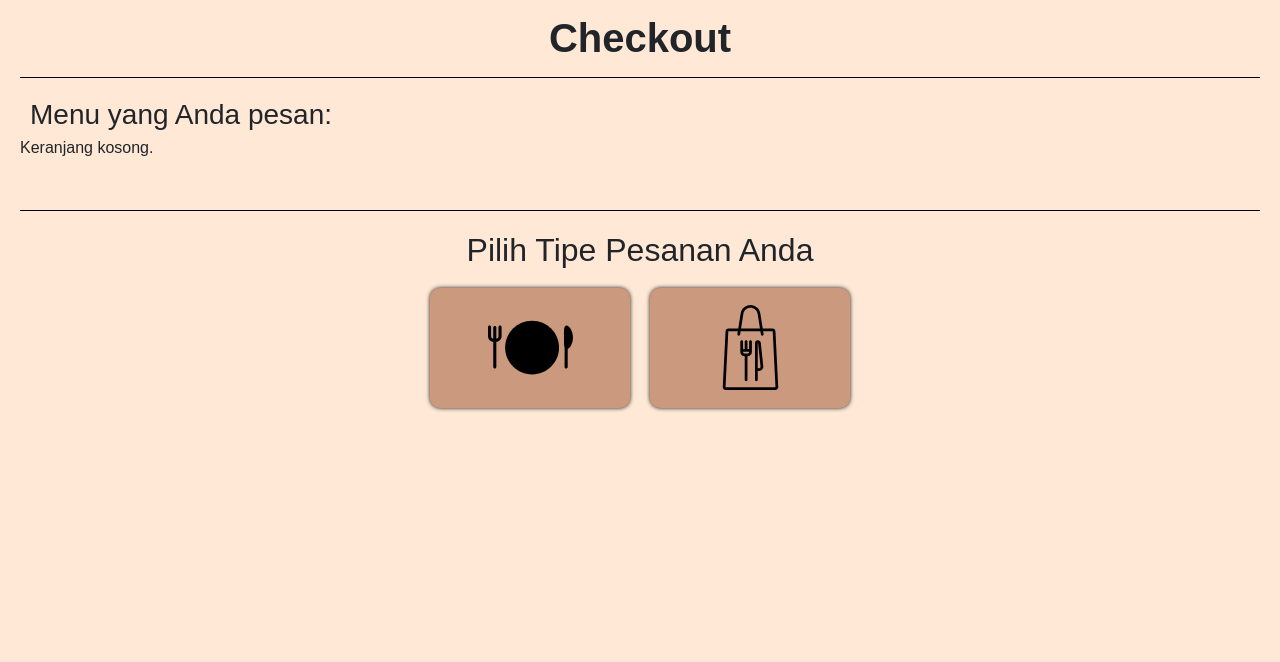
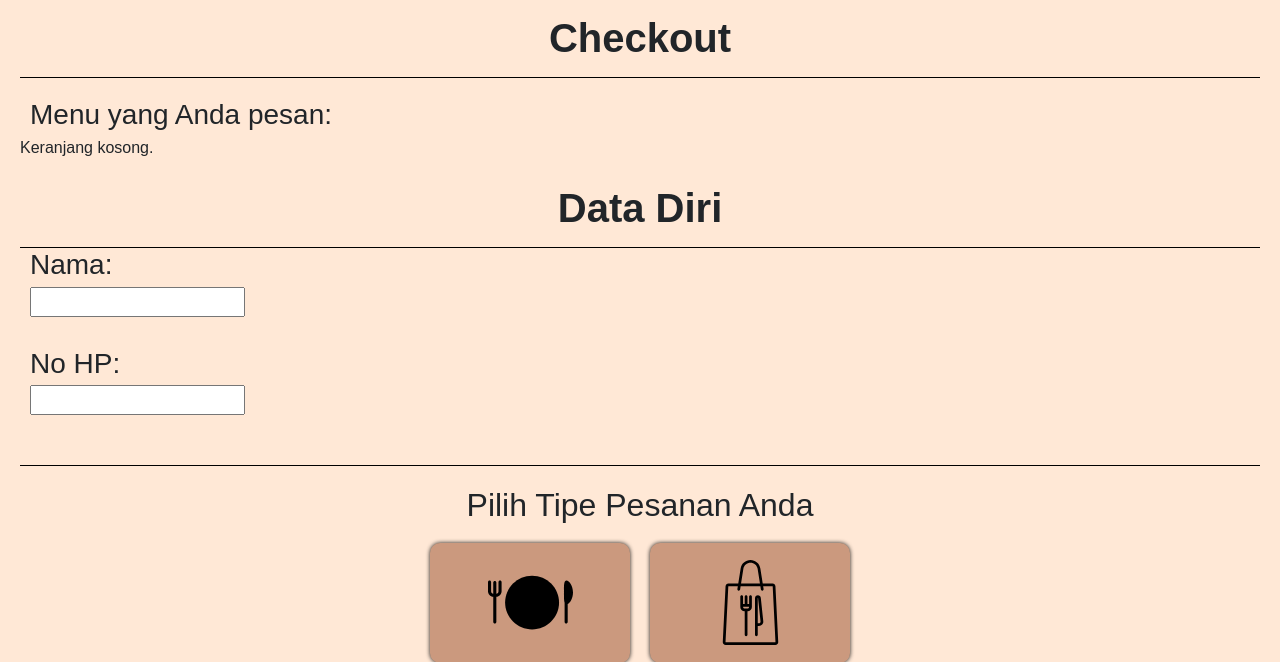
Before and after one commit to Atma1/go-berkah-resto, a PHP site: page /checkout.php in a window 1280 px wide. Shown: the part 49-711 px from the top of the page. Run offline with PHP 8.4, Linux system fonts and the light colour scheme; some libraries are stand-ins or nearby versions.

Commit message:
Added data diri form

```diff
--- a/checkout.php
+++ b/checkout.php
@@ -33,6 +33,14 @@ include('layout/header.php');
         }
         ?>
 
+        <div class="data-diri" style="margin-top: 30px;">
+            <h1 class="checkout-title">Data Diri</h1>
+            <h3 style="margin-top: 30px; margin-bottom: 5px; margin-left: 10px;">Nama: </h3>
+            <input type="text" name="costumer-name" id="costumer-name" style="margin-left: 10px;">
+            <h3 style="margin-top: 30px; margin-bottom: 5px; margin-left: 10px;">No HP: </h3>
+            <input type="text" name="costumer-number" id="costumer-number" style="margin-left: 10px;">
+        </div>
+
         <h2 style="text-align: center; margin-top: 50px; border-top: 1px solid black; padding-top: 20px;">Pilih Tipe Pesanan Anda</h2>
         <div class="tipe-pesanan">
             <div class="card-co" onclick="openOrderTypeModal('dine-in')">
```
